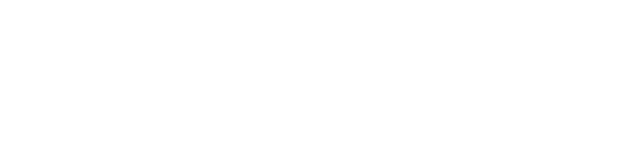
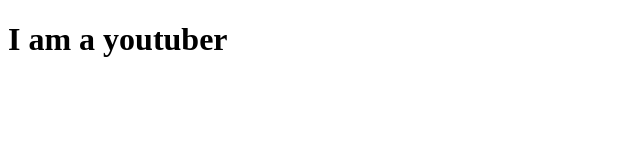
Before and after one commit to sataratimoori/auto-text-animation, a plain HTML site: page index.html in a window 1280 px wide. Shown: the whole page, without its empty margins (0-640 px from the left). Drawn offline with Linux system fonts and the light colour scheme.

Commit message:
Add initial HTML structure

```diff
--- a/index.html
+++ b/index.html
@@ -3,9 +3,11 @@
 <head>
     <meta charset="UTF-8">
     <meta name="viewport" content="width=device-width, initial-scale=1.0">
-    <title>Document</title>
+    <title>Auto Text Effect Animation</title>
 </head>
 <body>
-
+    <div class="container">
+        <h1>I am a youtuber</h1>
+    </div>
 </body>
 </html>
```
